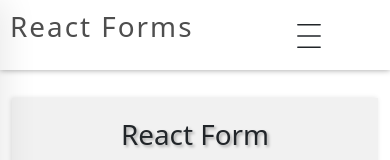
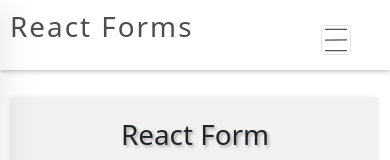
Before and after one commit to LacamJC/ReactForm-Frontend, a React (Create React App) app: page / in a window 390 px wide. Shown: the top 160 px of the page. Built offline with nearby package versions, Linux system fonts and the light colour scheme; no server answers.

Commit message:
fix menu

```diff
--- a/src/scss/layout/Nav.module.css
+++ b/src/scss/layout/Nav.module.css
@@ -63,20 +63,22 @@
     margin: 15px 0;
   }
   .nav_menu .menuBurguer {
-    position: absolute;
-    font-size: 2rem;
-    top: 20px;
-    right: 65px;
     display: block;
-    transition: 0.8s ease all;
-    z-index: 1005;
+    position: fixed;
+    right: 10%;
+    opacity: 1;
+    z-index: 1007;
+    top: 3%;
+    width: 30px;
+    height: 30px;
+    transition: all ease 0.6s;
   }
   .nav_menu .check {
     display: block;
     position: fixed;
     right: 10%;
-    opacity: 0;
-    z-index: 1006;
+    opacity: 0.2;
+    z-index: 1008;
     top: 3%;
     width: 30px;
     height: 30px;
--- a/src/scss/layout/Nav.module.scss
+++ b/src/scss/layout/Nav.module.scss
@@ -65,21 +65,22 @@
         }
 
         .menuBurguer{
-            position: absolute;
-            font-size: 2rem;
-            top: 20px;
-            right: 65px;
             display: block;
-            transition: 0.8s ease all;
-            z-index: 1005;
-
+            position: fixed;
+            right: 10%;
+            opacity: 1;
+            z-index: 1007;
+            top: 3%;
+            width: 30px;
+            height: 30px;
+            transition: all ease 0.6s;
         }
         .check{
             display: block;
             position: fixed;
             right: 10%;
-            opacity: 0;
-            z-index: 1006;
+            opacity: 0.2;
+            z-index: 1008;
             top: 3%;
             width: 30px;
             height: 30px;
```
Also changed, not shown: package.json (+9 -6 lines), 2 other files (tests, documents, lock files or other folders).
